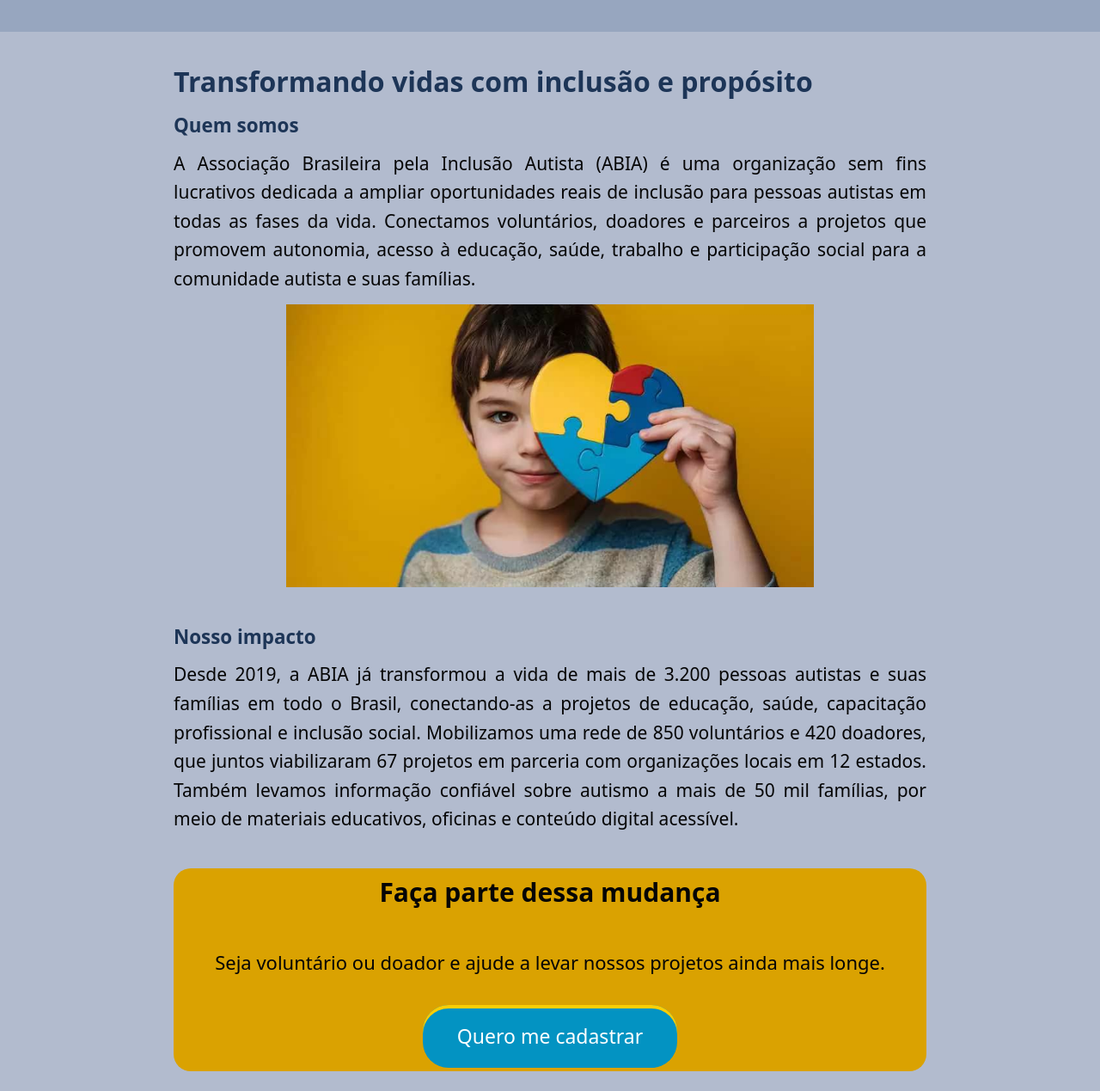
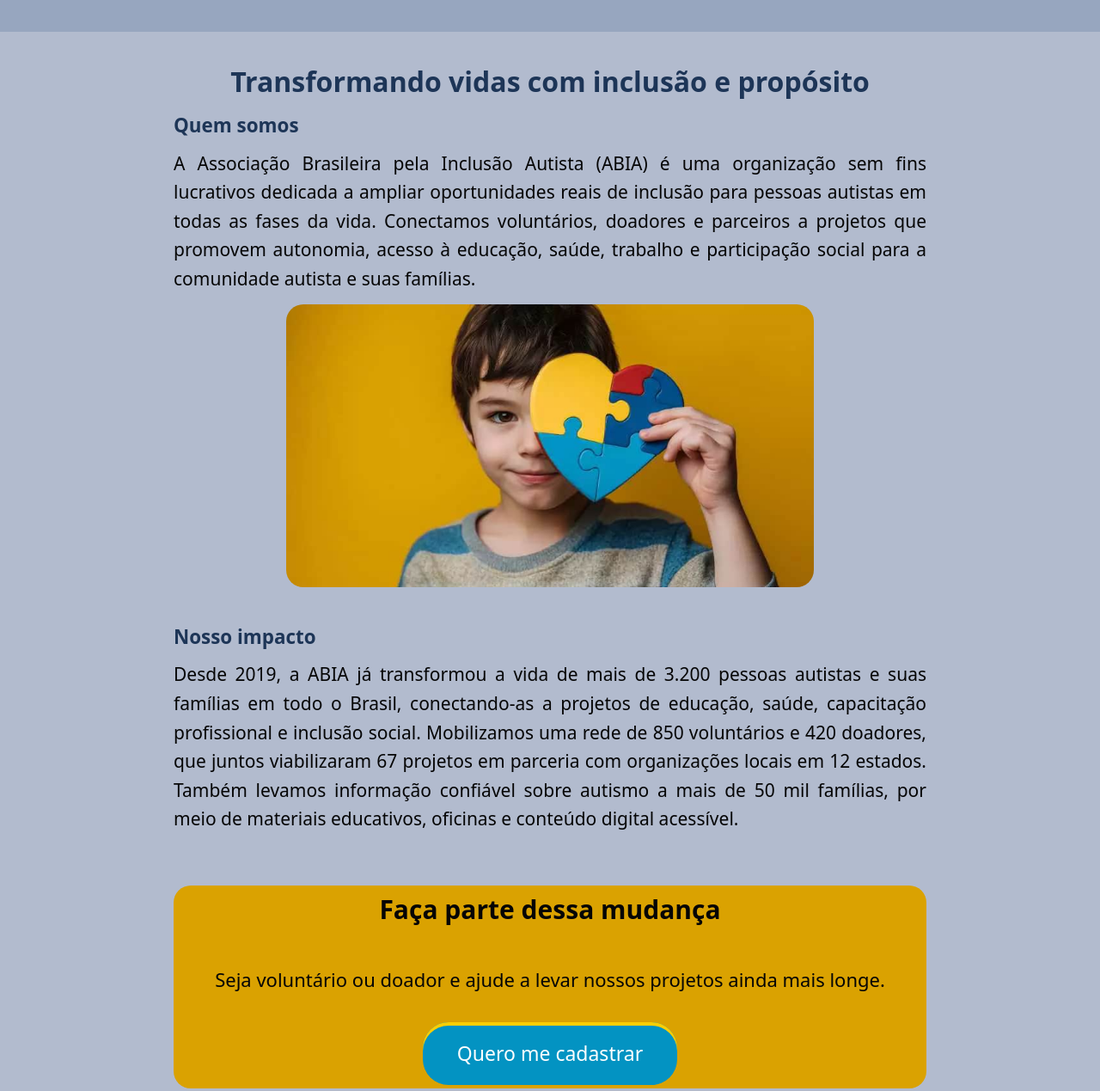
Before and after one commit to YorranaSVieira/ong-html-css, a plain HTML site: page html/index.html in a window 1280 px wide. Shown: the part 393-1662 px from the top of the page at 86% size. Drawn offline with Linux system fonts and the light colour scheme; a web font is replaced by a local one.

Commit message:
commit full style CSS

```diff
--- a/css/styles.css
+++ b/css/styles.css
@@ -472,3 +472,11 @@ footer a {
     max-width: 1100px;
   }
 }
+
+.vidas{
+    text-align: center;
+}
+
+.quemsomos{
+    border-radius: 20px;
+}
--- a/html/index.html
+++ b/html/index.html
@@ -28,8 +28,10 @@
         </div>
     </header>
 
-    <main>
-        <h1>Transformando vidas com inclusão e propósito</h1>
+
+    <main class="grid-12">
+        <div class="col-12">
+        <h1 class="vidas">Transformando vidas com inclusão e propósito</h1>
 
         <section aria-labelledby="quem-somos">
             <h2 id="quem-somos">Quem somos</h2>
@@ -39,7 +41,7 @@
                 Conectamos voluntários, doadores e parceiros a projetos que promovem autonomia, acesso à educação,
                 saúde, trabalho e participação social para a comunidade autista e suas famílias.
             </p>
-            <img src="../imagem/quemsomos.jpg" alt="Foto das mãos de duas pessoas segurando o quebra-cabeça em formato de coração com as cores do autismo">
+            <img class="quemsomos" src="../imagem/quemsomos.jpg" alt="Foto das mãos de duas pessoas segurando o quebra-cabeça em formato de coração com as cores do autismo">
         </section>
 
         <section aria-labelledby="nosso-impacto">
@@ -51,8 +53,9 @@
             famílias, por meio de materiais educativos, oficinas e conteúdo digital acessível.
             </p>
         </section>
+        </div>
 
-        <aside aria-label="Chamada para ação">
+        <aside class="col-12" aria-label="Chamada para ação">
             <section class="faca-parte">
                 <h2>Faça parte dessa mudança</h2>
             </section>
```
Also changed, not shown: html/cadastro.html (+8 -1 lines), html/projetos.html (+10 -4 lines).
